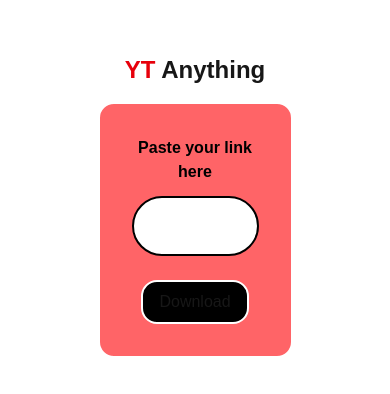
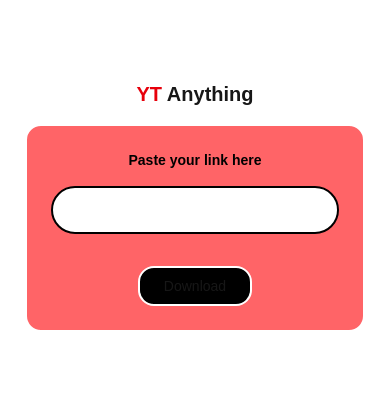
Before and after one commit to HatimMaterwala/yt_anything_frontend, a Next.js app: page / in a window 390 px wide. Shown: the part 216-610 px from the top of the page. Built offline with nearby package versions, Linux system fonts and the light colour scheme.

Commit message:
Made it mobile responsive

```diff
--- a/app/page.js
+++ b/app/page.js
@@ -1,3 +1,182 @@
+// "use client";
+
+// import { useEffect, useState } from "react";
+// import Loader from "@/components/Loader";
+
+// export default function Home() {
+//   const [ytLink, setYtLink] = useState("");
+//   const [loading, setLoading] = useState(false);
+//   const [isDisabled, setIsDisabled] = useState(false);
+//   const [hasTouched, setHasTouched] = useState(false);
+//   const [isInvalid, setIsInvalid] = useState(false);
+//   const [showIframe, setShowIframe] = useState(false);
+//   const [errorMessage, setErrorMessage] = useState(false);
+//   const [downText, setDownText] = useState("Download");
+
+//   const findRealLink = (ytLink) => {
+//     const correctUrl = new URL(ytLink);
+//     const videoId = correctUrl.searchParams.get("v");
+//     return `https://www.youtube.com/watch?v=${videoId}`;
+//   }
+
+//   const handleSubmitButton = async () => {
+//     if (ytLink.length == 0) {
+//       return;
+//     }
+
+//     if (
+//       !ytLink.match(
+//         /^(?:https?:\/\/)?(?:www\.)?(?:youtube\.com\/watch\?v=|youtu\.be\/)([a-zA-Z0-9_-]{11})/
+//       )
+//     ) {
+//       setIsInvalid(true);
+//       return;
+//     }
+
+//     const realYtLink = findRealLink(ytLink);
+
+//     setDownText("Preparing...");
+//     setIsDisabled(true);
+//     setLoading(true);
+
+//     let progress = 0;
+//     const interval = setInterval(()=>{
+//       progress = progress + Math.random()*9;
+//       if(progress > 90) progress = 90;
+//       setDownText(`Downloading ${Math.floor(progress)}%`)
+//     },500);
+
+//     const res = await fetch("https://ytanythingbackend-production.up.railway.app/download", {
+//       method: "POST",
+//       headers: {
+//         "Content-Type": "application/json",
+//       },
+//       body: JSON.stringify({ realYtLink }),
+//     });
+
+//     if (!res.ok) {
+//       alert("Download Failed - Video not Found");
+//       setLoading(false);
+//       setDownText("Downlaod");
+//       clearInterval(interval);
+//       return;
+//     }
+
+//     clearInterval(interval);
+
+//     const data = await res.blob();
+
+//     setDownText("Finishing...")
+//     const url = window.URL.createObjectURL(data);
+
+//     const a = document.createElement("a");
+//     a.href = url;
+//     a.download = "video.mp4";
+//     a.click();
+//     window.URL.revokeObjectURL(url)
+
+//     setLoading(false);
+//     setIsDisabled(false);
+//     setDownText("Download");
+//   };
+
+//   useEffect(() => {
+//     if (!hasTouched) {
+//       return;
+//     }
+
+//     if (ytLink.length == 0) {
+//       setErrorMessage(true);
+//       setIsDisabled(true);
+//       setShowIframe(false);
+//     } else {
+//       setErrorMessage(false);
+//       setIsDisabled(false);
+//       setShowIframe(true);
+
+//       if (
+//         ytLink.match(
+//           /^(?:https?:\/\/)?(?:www\.)?(?:youtube\.com\/watch\?v=|youtu\.be\/)([a-zA-Z0-9_-]{11})/
+//         )
+//       ) {
+//         setIsInvalid(false);
+//       } else {
+//         setIsInvalid(true);
+//       }
+//     }
+//   }, [ytLink]);
+
+//   return (
+//     <div className="flex flex-col justify-center items-center w-full gap-4">
+//       <p>
+//         <strong className="text-2xl">
+//           <span className="text-red-600">YT</span> Anything
+//         </strong>
+//       </p>
+//       <section className="bg-red-400 p-8 w-1/2 rounded-2xl m-auto flex flex-col gap-3 border-2 border-white">
+//         <h1 className="text-black font-bold text-center ">
+//           Paste your link here
+//         </h1>
+//         <input
+//           value={ytLink}
+//           onChange={(e) => {
+//             setYtLink(e.target.value);
+//             setHasTouched(true);
+//           }}
+//           type="text"
+//           className="bg-white p-4 px-6 text-black rounded-full border-black border-2 outline-none "
+//         />
+
+//         <div className="flex justify-center items-center gap-2">
+//           {errorMessage && (
+//             <div className="bg-white border-2 border-black text-black p-2 rounded-full px-4">
+//               * No link found !!
+//             </div>
+//           )}
+//           {isInvalid && (
+//             <div className="bg-white border-2 border-black text-black p-2 rounded-full px-4">
+//               * Invalid Link
+//             </div>
+//           )}
+//         </div>
+
+//         {
+//           showIframe && !isInvalid && (
+//             <div className="flex justify-center items-center">
+//               <iframe
+//                 width="360"
+//                 height="175"
+//                 src={`https://www.youtube.com/embed/${findRealLink(ytLink).split("v=")[1]}?si=hI2n2f11cE7d7KIA`}
+//                 title="YouTube video player"
+//                 frameBorder="0"
+//                 allow="accelerometer; autoplay; clipboard-write; encrypted-media; gyroscope; picture-in-picture; web-share"
+//                 referrerPolicy="strict-origin-when-cross-origin"
+//                 allowFullScreen
+//                 className="rounded-2xl"
+//               ></iframe>
+//             </div>
+//           )
+//           // {ytLink}
+//         }
+
+//         <button
+//           onClick={handleSubmitButton}
+//           className="bg-black m-auto p-2 rounded-2xl px-4 cursor-pointer hover:scale-105 transition-all duration-300 border-2 border-white"
+//           disabled={isDisabled}
+//         >
+//           {downText}
+//         </button>
+
+//         {loading && (
+//           <div className="flex justify-center items-center">
+//             <Loader />
+//           </div>
+//         )}
+//       </section>
+//     </div>
+//   );
+// }
+
 "use client";
 
 import { useEffect, useState } from "react";
@@ -17,12 +196,10 @@ export default function Home() {
     const correctUrl = new URL(ytLink);
     const videoId = correctUrl.searchParams.get("v");
     return `https://www.youtube.com/watch?v=${videoId}`;
-  }
+  };
 
   const handleSubmitButton = async () => {
-    if (ytLink.length == 0) {
-      return;
-    }
+    if (ytLink.length == 0) return;
 
     if (
       !ytLink.match(
@@ -40,24 +217,26 @@ export default function Home() {
     setLoading(true);
 
     let progress = 0;
-    const interval = setInterval(()=>{
-      progress = progress + Math.random()*9;
-      if(progress > 90) progress = 90;
-      setDownText(`Downloading ${Math.floor(progress)}%`)
-    },500);
+    const interval = setInterval(() => {
+      progress += Math.random() * 9;
+      if (progress > 90) progress = 90;
+      setDownText(`Downloading ${Math.floor(progress)}%`);
+    }, 500);
 
-    const res = await fetch("https://ytanythingbackend-production.up.railway.app/download", {
-      method: "POST",
-      headers: {
-        "Content-Type": "application/json",
-      },
-      body: JSON.stringify({ realYtLink }),
-    });
+    const res = await fetch(
+       "http://127.0.0.1:8000/download",
+      {
+        method: "POST",
+        headers: { "Content-Type": "application/json" },
+        body: JSON.stringify({ realYtLink }),
+      }
+    );
 
     if (!res.ok) {
       alert("Download Failed - Video not Found");
       setLoading(false);
-      setDownText("Downlaod");
+      setDownText("Download");
+      setIsDisabled(false)
       clearInterval(interval);
       return;
     }
@@ -65,15 +244,14 @@ export default function Home() {
     clearInterval(interval);
 
     const data = await res.blob();
+    setDownText("Finishing...");
 
-    setDownText("Finishing...")
     const url = window.URL.createObjectURL(data);
-
     const a = document.createElement("a");
     a.href = url;
     a.download = "video.mp4";
     a.click();
-    window.URL.revokeObjectURL(url)
+    window.URL.revokeObjectURL(url);
 
     setLoading(false);
     setIsDisabled(false);
@@ -81,9 +259,7 @@ export default function Home() {
   };
 
   useEffect(() => {
-    if (!hasTouched) {
-      return;
-    }
+    if (!hasTouched) return;
 
     if (ytLink.length == 0) {
       setErrorMessage(true);
@@ -107,16 +283,18 @@ export default function Home() {
   }, [ytLink]);
 
   return (
-    <div className="flex flex-col justify-center items-center w-full gap-4">
-      <p>
-        <strong className="text-2xl">
+    <div className="flex flex-col justify-center items-center w-full px-4 gap-4">
+      <p className="text-center">
+        <strong className="text-xl sm:text-2xl">
           <span className="text-red-600">YT</span> Anything
         </strong>
       </p>
-      <section className="bg-red-400 p-8 w-1/2 rounded-2xl m-auto flex flex-col gap-3 border-2 border-white">
-        <h1 className="text-black font-bold text-center ">
+
+      <section className="bg-red-400 p-6 sm:p-8 w-[95%] sm:w-[90%] md:w-2/3 lg:w-1/2 rounded-2xl flex flex-col gap-4 border-2 border-white">
+        <h1 className="text-black font-bold text-center text-sm sm:text-base">
           Paste your link here
         </h1>
+
         <input
           value={ytLink}
           onChange={(e) => {
@@ -124,45 +302,40 @@ export default function Home() {
             setHasTouched(true);
           }}
           type="text"
-          className="bg-white p-4 px-6 text-black rounded-full border-black border-2 outline-none "
+          className="bg-white p-3 sm:p-4 px-5 sm:px-6 text-black rounded-full border-black border-2 outline-none text-sm sm:text-base"
         />
 
-        <div className="flex justify-center items-center gap-2">
+        <div className="flex justify-center items-center gap-2 flex-wrap">
           {errorMessage && (
-            <div className="bg-white border-2 border-black text-black p-2 rounded-full px-4">
+            <div className="bg-white border-2 border-black text-black p-2 rounded-full px-4 text-xs sm:text-sm">
               * No link found !!
             </div>
           )}
           {isInvalid && (
-            <div className="bg-white border-2 border-black text-black p-2 rounded-full px-4">
+            <div className="bg-white border-2 border-black text-black p-2 rounded-full px-4 text-xs sm:text-sm">
               * Invalid Link
             </div>
           )}
         </div>
 
-        {
-          showIframe && !isInvalid && (
-            <div className="flex justify-center items-center">
+        {showIframe && !isInvalid && (
+          <div className="w-full flex justify-center">
+            <div className="relative w-full max-w-sm aspect-video rounded-2xl overflow-hidden">
               <iframe
-                width="360"
-                height="175"
-                src={`https://www.youtube.com/embed/${findRealLink(ytLink).split("v=")[1]}?si=hI2n2f11cE7d7KIA`}
-                title="YouTube video player"
-                frameBorder="0"
-                allow="accelerometer; autoplay; clipboard-write; encrypted-media; gyroscope; picture-in-picture; web-share"
-                referrerPolicy="strict-origin-when-cross-origin"
+                src={`https://www.youtube.com/embed/${
+                  findRealLink(ytLink).split("v=")[1]
+                }`}
+                className="absolute inset-0 w-full h-full"
                 allowFullScreen
-                className="rounded-2xl"
-              ></iframe>
+              />
             </div>
-          )
-          // {ytLink}
-        }
+          </div>
+        )}
 
         <button
           onClick={handleSubmitButton}
-          className="bg-black m-auto p-2 rounded-2xl px-4 cursor-pointer hover:scale-105 transition-all duration-300 border-2 border-white"
           disabled={isDisabled}
+          className="bg-black mx-auto p-2 sm:p-3 rounded-2xl px-6 cursor-pointer hover:scale-105 transition-all duration-300 border-2 border-white text-sm sm:text-base"
         >
           {downText}
         </button>
```
